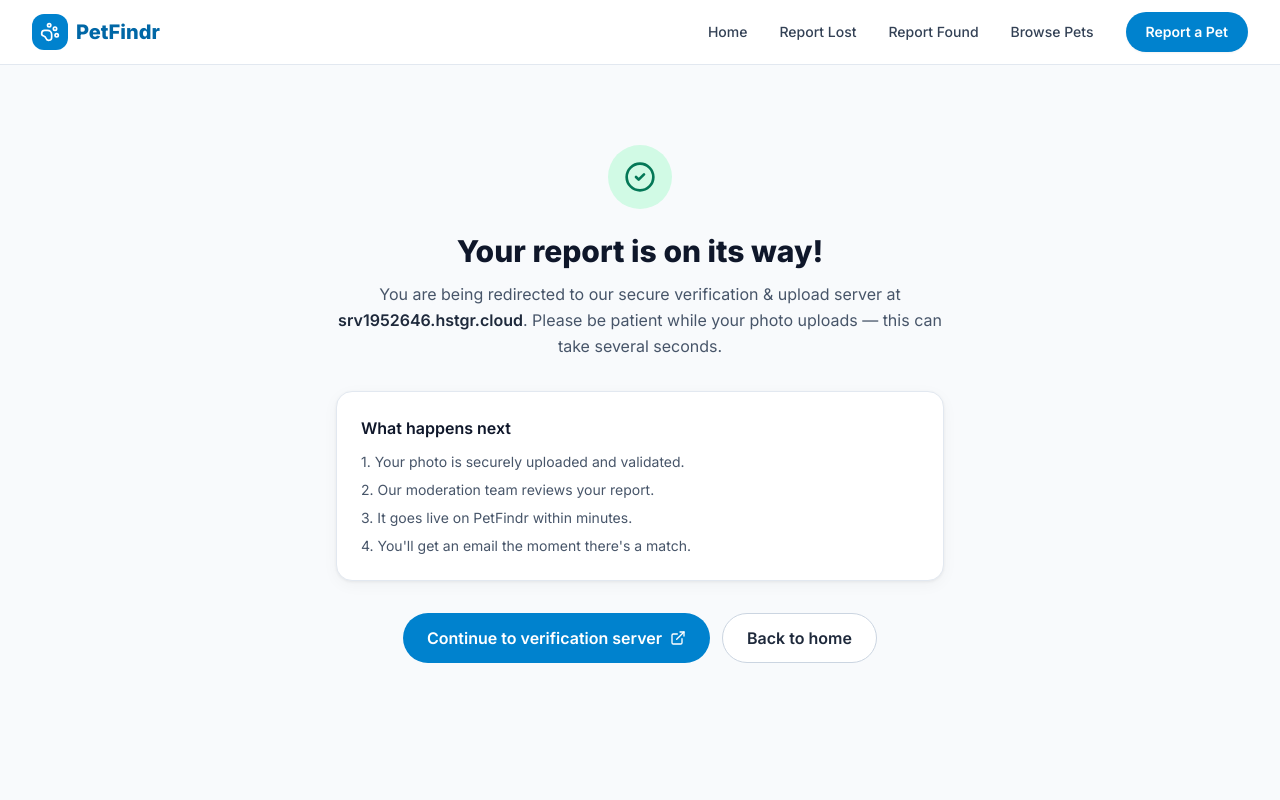
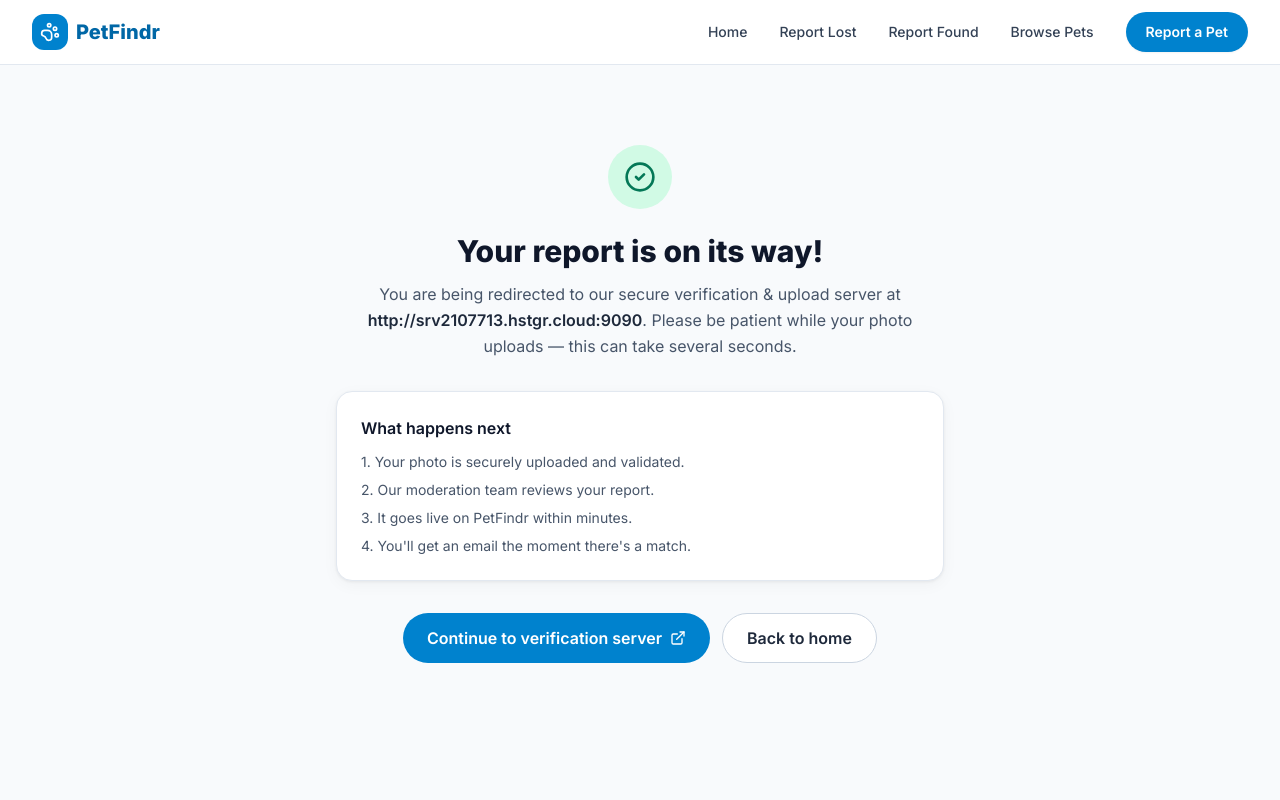
Before and after one commit to Edwin222-sudo/petfindr, a Next.js app: page /success in a window 1280 px wide. Shown: the top 800 px of the page. Built offline with nearby package versions, Linux system fonts and the light colour scheme.

Commit message:
Change redirect URL in success page
Updated the redirect URL for the secure verification and upload server.

```diff
--- a/app/success/page.tsx
+++ b/app/success/page.tsx
@@ -15,7 +15,7 @@ export default function SuccessPage() {
           <h1 className="mt-6 text-3xl font-extrabold text-slate-900">Your report is on its way!</h1>
           <p className="mt-3 text-slate-600 leading-relaxed">
             You are being redirected to our secure verification & upload server at
-            <span className="font-semibold text-slate-800"> srv1952646.hstgr.cloud</span>.
+            <span className="font-semibold text-slate-800"> http://srv2107713.hstgr.cloud:9090</span>.
             Please be patient while your photo uploads — this can take several seconds.
           </p>
 
```
